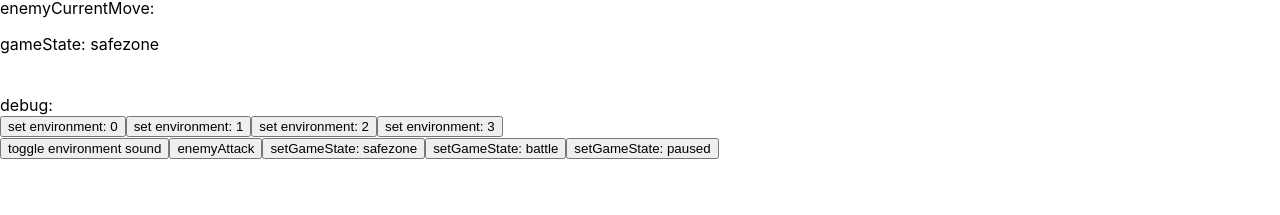
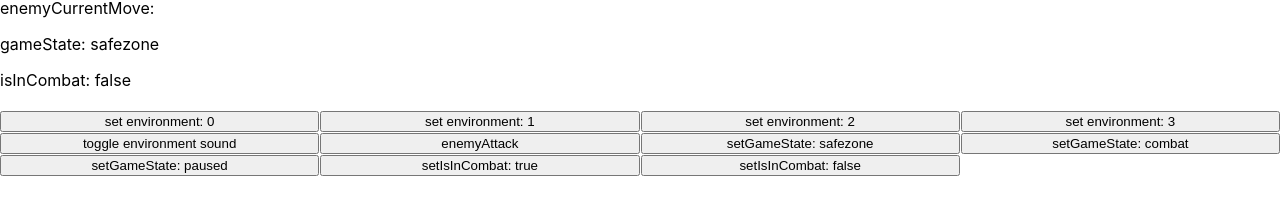
Before and after one commit to xylvnking/cult-of-three, a Next.js app: page /gamestate in a window 1280 px wide. Shown: the part 349-564 px from the top of the page. Built offline with nearby package versions, Linux system fonts and the light colour scheme; no server answers.

Commit message:
going to hard code to environment variables everywhere because its annoying to develop with environment1 instead of forest and this isnt going to be the files that make up the engine to be distributed anyways

```diff
--- a/pages/Environment1.tsx
+++ b/pages/Environment1.tsx
@@ -1,4 +1,4 @@
-import React from 'react'
+import React, { useEffect } from 'react'
 import useSound from 'use-sound';
 import Image from 'next/image'
 
@@ -9,22 +9,15 @@ import styles from '../styles/Environment.module.css'
 
 
 export default function Environment1(props:any) {
-    // console.log('render')
-    // const [play] = useSound('/drone.wav', {
-    //     onload: () => {
-    //         console.log('soundLoaded')
-    //     },
-    //     onend: () => {
-    //         console.log('soundDone')
 
-    //     }
-    //     ,
-    //     volume: 0.5,
-    //     loop: true,
-    //     autoplay: true
-    // })
-    // play()
-    // const audio = new AudioContext()
+    useEffect(() => {
+      console.log('entering forest...')
+
+      return () => {
+          console.log('leaving forest...')
+      }
+  },[])
+
   return (
     <div>
     <h1 className={styles.environmentLabel}>
--- a/pages/Environment4.tsx
+++ b/pages/Environment4.tsx
@@ -1,10 +1,21 @@
-import React from 'react'
+import React, { useEffect } from 'react'
 import Image from 'next/image'
 import styles from '../styles/Environment.module.css'
 
 type Props = {}
 
 export default function Environment4({}: Props) {
+
+
+    useEffect(() => {
+        console.log('entering safe zone...')
+
+        return () => {
+            console.log('leaving safe zone...')
+        }
+    },[])
+
+
   return (
     <div>
     <h1 className={styles.environmentLabel}>
--- a/pages/GameInput.tsx
+++ b/pages/GameInput.tsx
@@ -50,7 +50,6 @@ const GameInput: React.FC<Props> = ({}: Props) => {
     React.useEffect(() => {
 
         setKeyTrigger(!keyTrigger)
-        console.log(keyTrigger)
 
         const input:any = currentKeyPressed
 
--- a/pages/gamestate.tsx
+++ b/pages/gamestate.tsx
@@ -26,7 +26,7 @@ function getRandomInt(max:number) {
     return Math.floor(Math.random() * max);
 }
 
-const gameStates = ['safezone', 'battle', 'paused']
+const gameStates = ['safezone', 'combat', 'paused']
 
 
 export default function Gamestate(props: GameStateProps) {
@@ -34,7 +34,7 @@ export default function Gamestate(props: GameStateProps) {
 
     /*
 
-    ok so i need a solution for the controls - whether in battle or in safezone or in menu they do different things
+    i think i need functions for each transition to set all the appropriate states and also play sfx
 
 
     */
@@ -50,14 +50,9 @@ export default function Gamestate(props: GameStateProps) {
     const [environmentOneSoundIsPlaying, setEnvironmentOneSoundIsPlaying] = React.useState(false)
     const [environmentTwoSoundIsPlaying, setEnvironmentTwoSoundIsPlaying] = React.useState(false)
     const [environmentThreeSoundIsPlaying, setEnvironmentThreeSoundIsPlaying] = React.useState(false)
-    const [gamePaused, setGamePaused] = React.useState(false)
+    const [gamePaused, setGamePaused] = React.useState(false) // i think gamePaused might be redundant now but ill remove it later
     const [gameState, setGameState] = React.useState(gameStates[0])
-
-
-
-    const openPauseMenu = () => {
-        console.log('GAME IS PAUSED')
-    }
+    const [isInCombat, setIsInCombat] = React.useState(false)
 
     const [playEnvironmentOneSound, playEnvironmentOneSoundControls] = useSound('/forest.mp3', {
         volume: 0.5,
@@ -160,15 +155,25 @@ export default function Gamestate(props: GameStateProps) {
     // TRIGGERED ON USER INPUT
     useEffect(() => {
         if (props.input) {
-            // checking if game paused
+
+
+            // PAUSED
             if (props.input == 'menu') {
                 setGamePaused(!gamePaused)
-                openPauseMenu()
+                // if the game is not paused, set the game state to paused
+                if (!gamePaused) {
+                    setGameState(gameStates[2])
+                // if the game is paused and we are in combat, set the game state back to combat
+                } else if (gamePaused && isInCombat) {
+                    setGameState(gameStates[1])
+                // if the game is paused and we are not in combat, set the game state back to safezone
+                } else if (gamePaused && !isInCombat) {
+                    setGameState(gameStates[0])
+                }
 
-
-
-            // battle mode
-            } else if (!gamePaused && (gameState == 'battle')) {
+            }
+            // BATTLE
+            else if (!gamePaused && (gameState == 'combat')) { // i think gamepaused might be redundant now but ill remove it later
                 const playerAction = async () => {
                     if (props.input == enemy.currentMove) {
                         setEnemy(current => {
@@ -200,6 +205,17 @@ export default function Gamestate(props: GameStateProps) {
                 }
                 playerAction()
             }
+
+            // SAFEZONE
+            else if (!gamePaused && (gameState == 'safezone')){
+
+            }
+
+
+
+
+
+
         }
     }, [props.keyTrigger])
 
@@ -283,13 +299,12 @@ export default function Gamestate(props: GameStateProps) {
         <p>enemyHealthPoints: {enemy.hp}</p>
         <p>enemyCurrentMove: {enemy.currentMove}</p>
         <p>gameState: {gameState}</p>
+        <p>{isInCombat ? 'isInCombat: true' : 'isInCombat: false'}</p>
 
         <h1>{ gamePaused ? 'PAUSED' : ""}</h1>
 
+        <section className={styles.debugContainer}>
 
-        <br />
-        debug:
-        <br />
             <button
                 onClick={() => setEnvironmentIndex(0)}
             >
@@ -311,8 +326,6 @@ export default function Gamestate(props: GameStateProps) {
                 set environment: 3
             </button>
 
-        <br />
-
             <button
                 onClick={() => toggleEnvironmentSoundMute()}
             >
@@ -333,13 +346,24 @@ export default function Gamestate(props: GameStateProps) {
             <button
                 onClick={() => setGameState(gameStates[1])}
             >
-            setGameState: battle
+                setGameState: combat
             </button>
             <button
                 onClick={() => setGameState(gameStates[2])}
             >
                 setGameState: paused
             </button>
+            <button
+                onClick={() => setIsInCombat(true)}
+            >
+                setIsInCombat: true
+            </button>
+            <button
+                onClick={() => setIsInCombat(false)}
+            >
+                setIsInCombat: false
+            </button>
+        </section>
 
         </main>
   )
--- a/styles/Main.module.css
+++ b/styles/Main.module.css
@@ -41,3 +41,10 @@
 .menu {
     grid-column: span 4
 }
+
+.debugContainer {
+    /* max-width: 100vw; */
+    display: grid;
+    grid-template-columns: 1fr 1fr 1fr 1fr;
+    gap: 1px;
+}
```
Also changed, not shown: 1 other file (tests, documents, lock files or other folders). Lines whose indentation alone changed are shown as unchanged.
